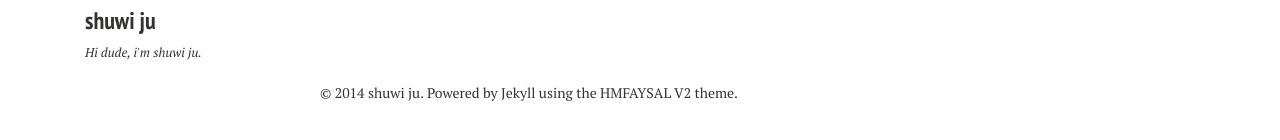
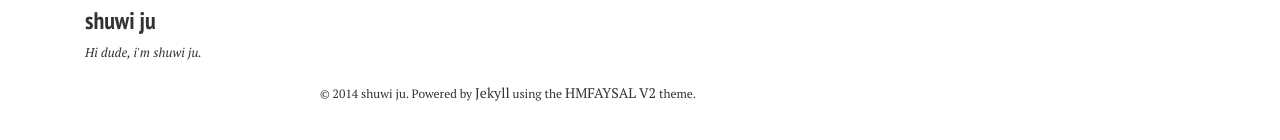
Before and after one commit to shuwi/shuwi.github.io, a Jekyll site: the page built from index.md, in a window 1280 px wide. Shown: the part 680-820 px from the top of the page. Built offline with Jekyll 4.4.1, drawn with Linux system fonts in a browser that asks for light colours; nearby versions of some CDN libraries.

Commit message:
Update _footer.html

```diff
--- a/_includes/_footer.html
+++ b/_includes/_footer.html
@@ -1 +1 @@
-<span>&copy; {{ site.time | date: '%Y' }} {{ site.owner.name }}. Powered by <a href="http://jekyllrb.com">Jekyll</a> using the <a href="http://www.theevilgenius.tk/">HMFAYSAL V2</a> theme.</span>
+<span style="font-size:12px;">&copy; {{ site.time | date: '%Y' }} {{ site.owner.name }}. Powered by <a href="http://jekyllrb.com">Jekyll</a> using the <a href="http://www.theevilgenius.tk/">HMFAYSAL V2</a> theme.</span>
```
